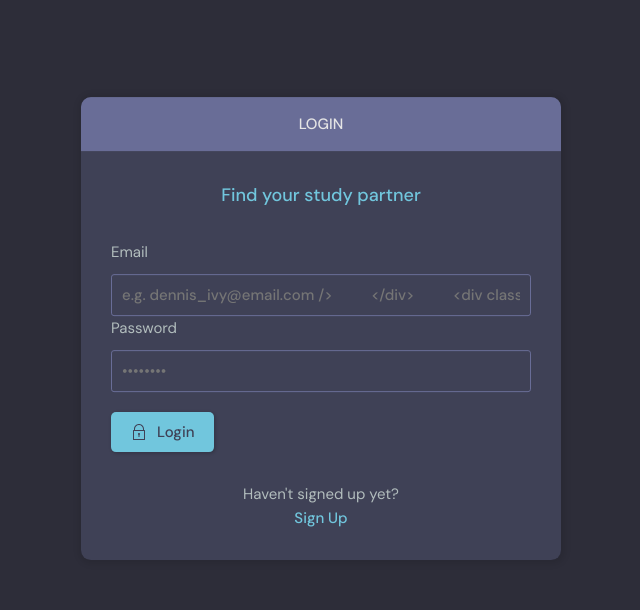
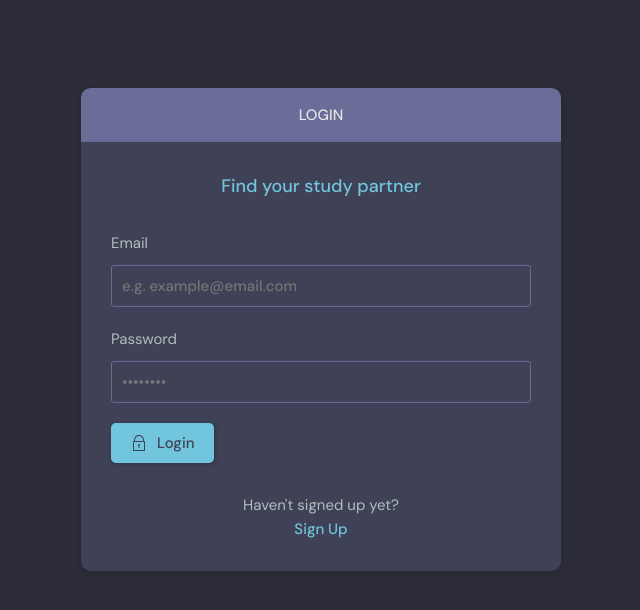
Before and after one commit to Voviman/dev, a Django app: page /login/ in a window 1280 px wide. Shown: the part 90-700 px from the top of the page, without its empty margins (319-959 px from the left). Run offline with Django 4.2, Linux system fonts and the light colour scheme.

Commit message:
second commit

```diff
--- a/base/templates/base/home.html
+++ b/base/templates/base/home.html
@@ -35,8 +35,7 @@
           <h2>Events</h2>
           <p>{{room_count}} Events rooms available</p>
         </div>
-
-        <a class="btn btn--main" href="{% url 'create-room' %}">
+        <!-- <a class="btn btn--main" href="{% url 'create-room' %}">
           <svg version="1.1" xmlns="http://www.w3.org/2000/svg" width="32" height="32" viewBox="0 0 32 32">
             <title>add</title>
             <path
@@ -44,7 +43,8 @@
             </path>
           </svg>
           Create Room
-        </a>
+        </a> -->
+
       </div>
 
       {% include 'base/feed_component.html' %}
--- a/base/templates/base/login_register.html
+++ b/base/templates/base/login_register.html
@@ -18,7 +18,7 @@
           {% csrf_token %}
           <div class="form__group form__group">
             <label for="room_name">Email</label>
-            <input id="username" name="email" type="email" placeholder="e.g. dennis_ivy@email.com />
+            <input id="username" name="email" type="email" placeholder="e.g. example@email.com"/>
           </div>
           <div class=" form__group">
             <label for="password">Password</label>
```
Also changed, not shown: db.sqlite3.
